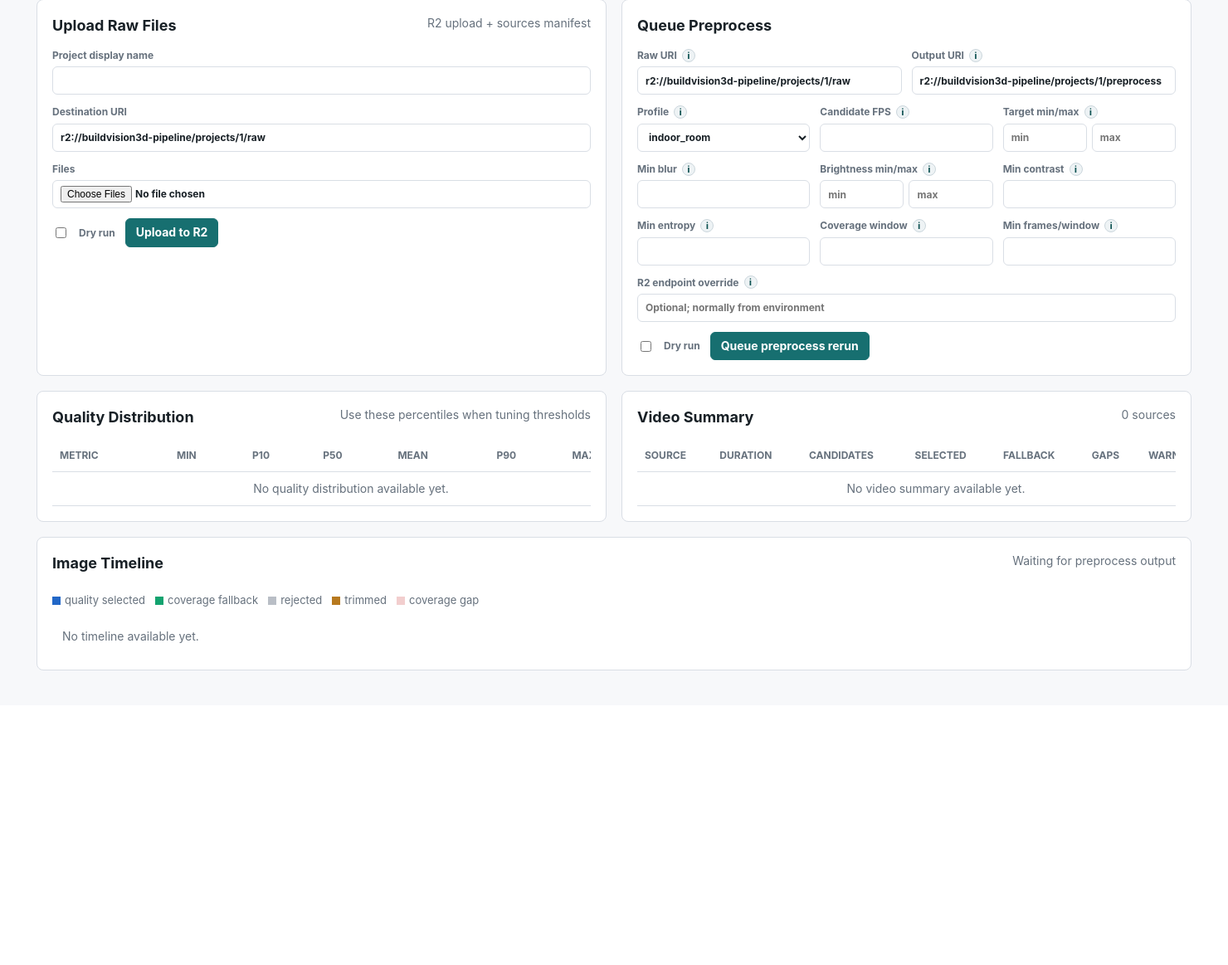
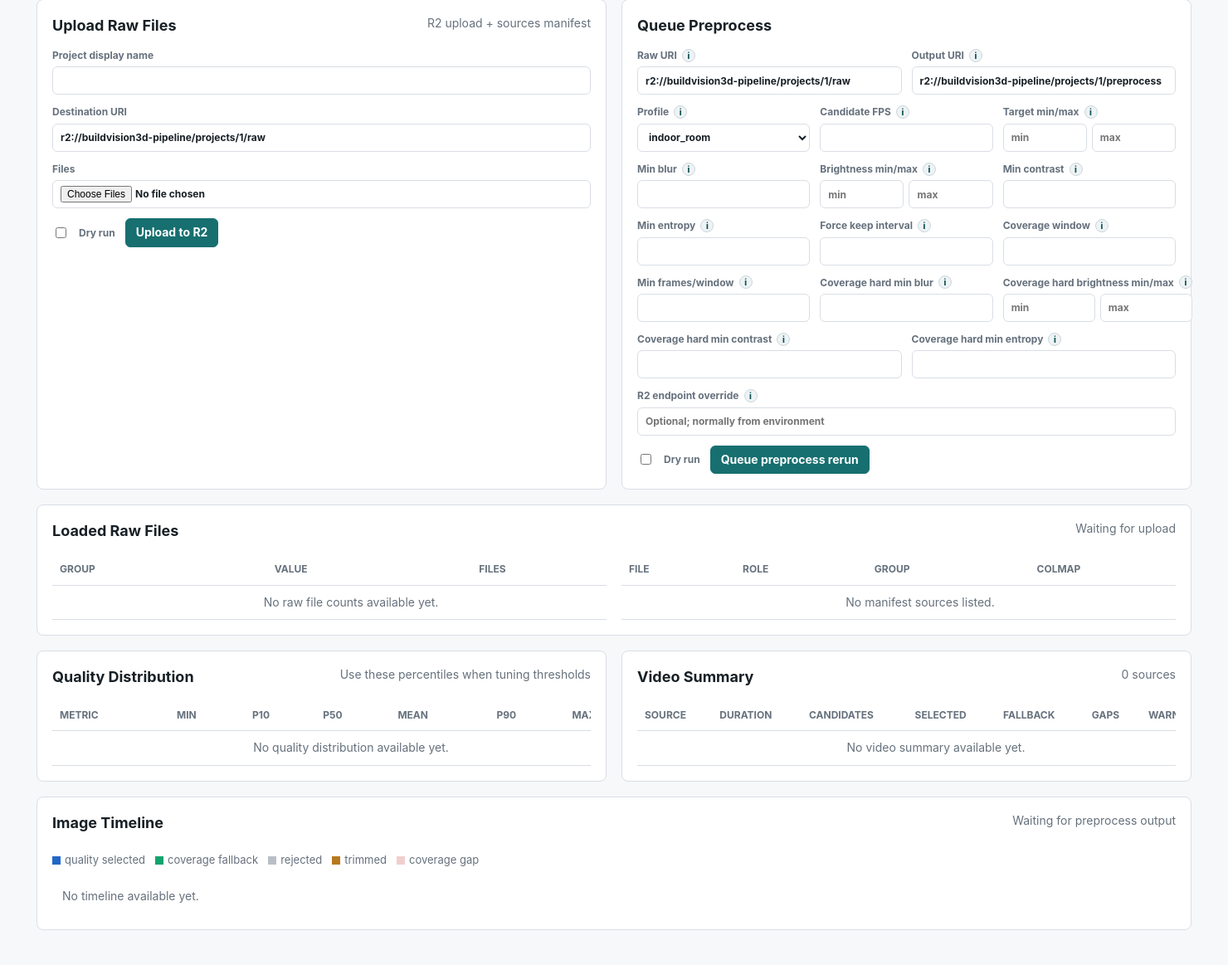
Before and after one commit to kurokaj/realestate-splat, a FastAPI app: page /ui/projects/1 in a window 1480 px wide; the page is wider, and only the part inside the window is pictured. Shown: the part 282-1445 px from the top of that part at 83% size. Before the commit the page ends 1090 px from the top of that part, so only its background shows below. Run offline with FastAPI, Linux system fonts and the light colour scheme; parts of the project's set-up code (start-up, migrations or seed data) failed here and were passed over; some libraries are stand-ins or nearby versions.

Commit message:
UI bugfixes

```diff
--- a/controller_ui/static/app.css
+++ b/controller_ui/static/app.css
@@ -397,6 +397,12 @@ summary {
   color: var(--accent-strong);
 }
 
+.status-history {
+  background: #f4f5f7;
+  border-color: #d9dee4;
+  color: var(--muted);
+}
+
 .status-failed,
 .status-cancelled,
 .status-preprocess_rejected,
--- a/controller_ui/static/app.js
+++ b/controller_ui/static/app.js
@@ -81,17 +81,98 @@ function setupRawUploadForm(form) {
 
 document.addEventListener("DOMContentLoaded", () => {
   document.querySelectorAll("#raw-upload-form").forEach(setupRawUploadForm);
+  document.querySelectorAll("#preprocess-queue-form").forEach(setupPreprocessProfileDefaults);
   setupTabs();
+  setupAutoRefresh();
 });
 
 function setupTabs() {
   const buttons = document.querySelectorAll("[data-tab-target]");
   const panels = document.querySelectorAll("[data-tab-panel]");
+  const projectRoot = document.querySelector("[data-project-id]");
+  const storageKey = projectRoot ? `buildvision3d:${projectRoot.dataset.projectId}:active-tab` : "";
+
+  function activate(target) {
+    buttons.forEach((item) => item.classList.toggle("is-active", item.dataset.tabTarget === target));
+    panels.forEach((panel) => panel.classList.toggle("is-active", panel.dataset.tabPanel === target));
+    if (storageKey) sessionStorage.setItem(storageKey, target);
+  }
+
+  const requested = window.location.hash.replace("#", "");
+  const stored = storageKey ? sessionStorage.getItem(storageKey) : "";
+  const initial = requested || stored;
+  if (initial && document.querySelector(`[data-tab-panel="${CSS.escape(initial)}"]`)) {
+    activate(initial);
+  }
+
   buttons.forEach((button) => {
     button.addEventListener("click", () => {
-      const target = button.dataset.tabTarget;
-      buttons.forEach((item) => item.classList.toggle("is-active", item === button));
-      panels.forEach((panel) => panel.classList.toggle("is-active", panel.dataset.tabPanel === target));
+      activate(button.dataset.tabTarget);
     });
   });
 }
+
+function setupPreprocessProfileDefaults(form) {
+  let defaultsByProfile = {};
+  try {
+    defaultsByProfile = JSON.parse(form.dataset.profileDefaults || "{}");
+  } catch {
+    defaultsByProfile = {};
+  }
+  const profileSelect = form.querySelector('select[name="profile"]');
+  if (!profileSelect) return;
+
+  profileSelect.addEventListener("change", () => {
+    const defaults = defaultsByProfile[profileSelect.value] || {};
+    Object.entries(defaults).forEach(([field, value]) => {
+      const input = form.querySelector(`[name="${CSS.escape(field)}"]`);
+      if (input) input.value = value;
+    });
+  });
+}
+
+function setupAutoRefresh() {
+  const projectRoot = document.querySelector("[data-project-id]");
+  if (!projectRoot) return;
+
+  const projectId = projectRoot.dataset.projectId;
+  let currentSignature = projectRoot.dataset.stageSignature || "";
+  const activeStatuses = new Set([
+    "preprocess_queued",
+    "preprocess_running",
+    "colmap_queued",
+    "colmap_pod_starting",
+    "colmap_running",
+    "training_queued",
+    "training_running",
+  ]);
+
+  async function poll() {
+    try {
+      const response = await fetch(`/stage-runs?project_id=${encodeURIComponent(projectId)}`, {
+        headers: { accept: "application/json" },
+      });
+      if (!response.ok) return;
+      const runs = await response.json();
+      const nextSignature = runs
+        .map((run) => {
+          const progress = run.progress_json || {};
+          return `${run.id || ""}:${run.status || ""}:${run.updated_at || ""}:${progress.percent || ""}:${progress.message || ""}`;
+        })
+        .join("|");
+      const hasActiveRun = runs.some((run) => activeStatuses.has(run.status));
+      if (nextSignature && nextSignature !== currentSignature) {
+        window.location.reload();
+        return;
+      }
+      if (!hasActiveRun) {
+        window.clearInterval(timer);
+      }
+      currentSignature = nextSignature || currentSignature;
+    } catch {
+      window.clearInterval(timer);
+    }
+  }
+
+  const timer = window.setInterval(poll, 5000);
+}
--- a/controller_ui/templates/base.html
+++ b/controller_ui/templates/base.html
@@ -4,8 +4,8 @@
     <meta charset="utf-8">
     <meta name="viewport" content="width=device-width, initial-scale=1">
     <title>{% block title %}Buildvision3D Controller{% endblock %}</title>
-    <link rel="stylesheet" href="/ui/static/app.css">
-    <script src="/ui/static/app.js" defer></script>
+    <link rel="stylesheet" href="/ui/static/app.css?v=20260806-ui2">
+    <script src="/ui/static/app.js?v=20260806-ui2" defer></script>
   </head>
   <body>
     <header class="topbar">
--- a/controller_ui/templates/project_detail.html
+++ b/controller_ui/templates/project_detail.html
@@ -5,7 +5,7 @@
   {% set colmap_runs = stage_runs|selectattr("stage", "equalto", "colmap")|list %}
   {% set training_runs = stage_runs|selectattr("stage", "equalto", "training")|list %}
 
-  <section class="section-header">
+  <section class="section-header" data-project-id="{{ project.id }}" data-stage-signature="{{ stage_signature }}">
     <div>
       <p class="eyebrow">Project</p>
       <h1>{{ project.name }}</h1>
@@ -82,73 +82,106 @@
             <span class="status status-{{ latest_preprocess_run.status }}">{{ latest_preprocess_run.status }}</span>
           {% endif %}
         </div>
-        <form method="post" action="/ui/projects/{{ project.id }}/preprocess" class="stack">
+        <form
+          method="post"
+          action="/ui/projects/{{ project.id }}/preprocess"
+          class="stack"
+          id="preprocess-queue-form"
+          data-profile-defaults='{{ preprocess_profile_defaults|tojson }}'
+        >
           <div class="grid two tight">
             <label>
               <span class="label-title">Raw URI <span class="info-dot" tabindex="0" data-tip="R2 location containing the uploaded raw sources manifest and original videos/images.">i</span></span>
-              <input name="raw_uri" value="{{ project.raw_uri or default_raw_uri }}">
+              <input name="raw_uri" value="{{ preprocess_form_values.raw_uri or project.raw_uri or default_raw_uri }}">
             </label>
             <label>
               <span class="label-title">Output URI <span class="info-dot" tabindex="0" data-tip="Base R2 prefix for this preprocess run. The worker writes current/ and history artifacts under this prefix.">i</span></span>
-              <input name="output_uri" value="{{ default_preprocess_uri }}">
+              <input name="output_uri" value="{{ preprocess_form_values.output_uri or default_preprocess_uri }}">
             </label>
           </div>
           <div class="grid three tight">
             <label>
-              <span class="label-title">Profile <span class="info-dot" tabindex="0" data-tip="Preset defaults for capture type. Indoor rooms, outdoor orbits, and object orbits use different frame selection thresholds.">i</span></span>
+              <span class="label-title">Profile <span class="info-dot" tabindex="0" data-tip="Preset defaults for capture type. Changing this fills the visible threshold fields with that profile's defaults.">i</span></span>
               <select name="profile">
-                {% set profile = preprocess_settings.profile or "indoor_room" %}
-                <option value="indoor_room" {% if profile == "indoor_room" %}selected{% endif %}>indoor_room</option>
-                <option value="outdoor_orbit" {% if profile == "outdoor_orbit" %}selected{% endif %}>outdoor_orbit</option>
-                <option value="object_orbit" {% if profile == "object_orbit" %}selected{% endif %}>object_orbit</option>
+                {% set profile = preprocess_form_values.profile or preprocess_settings.profile or "indoor_room" %}
+                {% for profile_name in preprocess_profile_defaults %}
+                  <option value="{{ profile_name }}" {% if profile == profile_name %}selected{% endif %}>{{ profile_name }}</option>
+                {% endfor %}
               </select>
             </label>
             <label>
               <span class="label-title">Candidate FPS <span class="info-dot" tabindex="0" data-tip="How many candidate frames per second to score from each video before quality filtering. Higher values inspect more frames and take longer.">i</span></span>
-              <input name="candidate_fps" type="number" step="0.1" value="{{ preprocess_settings.candidate_fps or '' }}">
+              <input name="candidate_fps" type="number" step="0.1" value="{{ preprocess_form_values.candidate_fps or '' }}">
             </label>
             <label>
               <span class="label-title">Target min/max <span class="info-dot" tabindex="0" data-tip="Desired selected frame count range. Min protects coverage; max keeps COLMAP/training input from becoming unnecessarily large.">i</span></span>
               <span class="split-inputs">
-                <input name="target_min" type="number" value="{{ preprocess_settings.target_min or '' }}" placeholder="min">
-                <input name="target_max" type="number" value="{{ preprocess_settings.target_max or '' }}" placeholder="max">
+                <input name="target_min" type="number" value="{{ preprocess_form_values.target_min or '' }}" placeholder="min">
+                <input name="target_max" type="number" value="{{ preprocess_form_values.target_max or '' }}" placeholder="max">
               </span>
             </label>
           </div>
           <div class="grid three tight">
             <label>
               <span class="label-title">Min blur <span class="info-dot" tabindex="0" data-tip="Minimum Laplacian variance blur score. Raise it to reject more soft frames; lower it if too many usable frames are rejected.">i</span></span>
-              <input name="min_blur" type="number" step="0.1" value="{{ preprocess_settings.min_blur or '' }}">
+              <input name="min_blur" type="number" step="0.1" value="{{ preprocess_form_values.min_blur or '' }}">
             </label>
             <label>
               <span class="label-title">Brightness min/max <span class="info-dot" tabindex="0" data-tip="Allowed mean grayscale brightness range. Tighten this to reject underexposed or blown-out frames.">i</span></span>
               <span class="split-inputs">
-                <input name="min_brightness" type="number" step="0.1" value="{{ preprocess_settings.min_brightness or '' }}" placeholder="min">
-                <input name="max_brightness" type="number" step="0.1" value="{{ preprocess_settings.max_brightness or '' }}" placeholder="max">
+                <input name="min_brightness" type="number" step="0.1" value="{{ preprocess_form_values.min_brightness or '' }}" placeholder="min">
+                <input name="max_brightness" type="number" step="0.1" value="{{ preprocess_form_values.max_brightness or '' }}" placeholder="max">
               </span>
             </label>
             <label>
               <span class="label-title">Min contrast <span class="info-dot" tabindex="0" data-tip="Minimum grayscale standard deviation. Raise it to remove flatter, low-detail frames.">i</span></span>
-              <input name="min_contrast" type="number" step="0.1" value="{{ preprocess_settings.min_contrast or '' }}">
+              <input name="min_contrast" type="number" step="0.1" value="{{ preprocess_form_values.min_contrast or '' }}">
             </label>
           </div>
           <div class="grid three tight">
             <label>
               <span class="label-title">Min entropy <span class="info-dot" tabindex="0" data-tip="Minimum image entropy. Useful for rejecting frames without enough visual information for matching.">i</span></span>
-              <input name="min_entropy" type="number" step="0.1" value="{{ preprocess_settings.min_entropy or '' }}">
+              <input name="min_entropy" type="number" step="0.1" value="{{ preprocess_form_values.min_entropy or '' }}">
+            </label>
+            <label>
+              <span class="label-title">Force keep interval <span class="info-dot" tabindex="0" data-tip="Maximum allowed time gap between selected frames before the selector force-keeps a candidate. Lower values push denser temporal coverage.">i</span></span>
+              <input name="force_keep_interval" type="number" step="0.1" value="{{ preprocess_form_values.force_keep_interval or '' }}">
             </label>
             <label>
               <span class="label-title">Coverage window <span class="info-dot" tabindex="0" data-tip="Timeline window size in seconds used to detect gaps in selected frames. Smaller windows enforce denser temporal coverage.">i</span></span>
-              <input name="coverage_window_seconds" type="number" step="0.1" value="{{ preprocess_settings.coverage_window_seconds or '' }}">
+              <input name="coverage_window_seconds" type="number" step="0.1" value="{{ preprocess_form_values.coverage_window_seconds or '' }}">
+            </label>
+          </div>
+          <div class="grid three tight">
+            <label>
+              <span class="label-title">Min frames/window <span class="info-dot" tabindex="0" data-tip="Minimum selected frames required in each coverage window before fallback selection is attempted.">i</span></span>
+              <input name="min_frames_per_window" type="number" value="{{ preprocess_form_values.min_frames_per_window or '' }}">
             </label>
             <label>
-              <span class="label-title">Min frames/window <span class="info-dot" tabindex="0" data-tip="Minimum selected frames required in each coverage window before fallback selection is attempted.">i</span></span>
-              <input name="min_frames_per_window" type="number" value="{{ preprocess_settings.min_frames_per_window or '' }}">
+              <span class="label-title">Coverage hard min blur <span class="info-dot" tabindex="0" data-tip="Fallback coverage frames must still meet at least this blur score, even when ordinary thresholds are relaxed.">i</span></span>
+              <input name="coverage_hard_min_blur" type="number" step="0.1" value="{{ preprocess_form_values.coverage_hard_min_blur or '' }}">
+            </label>
+            <label>
+              <span class="label-title">Coverage hard brightness min/max <span class="info-dot" tabindex="0" data-tip="Absolute brightness guardrails for fallback coverage frames. These protect against force-keeping frames that are too dark or blown out.">i</span></span>
+              <span class="split-inputs">
+                <input name="coverage_hard_min_brightness" type="number" step="0.1" value="{{ preprocess_form_values.coverage_hard_min_brightness or '' }}" placeholder="min">
+                <input name="coverage_hard_max_brightness" type="number" step="0.1" value="{{ preprocess_form_values.coverage_hard_max_brightness or '' }}" placeholder="max">
+              </span>
+            </label>
+          </div>
+          <div class="grid two tight">
+            <label>
+              <span class="label-title">Coverage hard min contrast <span class="info-dot" tabindex="0" data-tip="Absolute minimum contrast for fallback coverage frames.">i</span></span>
+              <input name="coverage_hard_min_contrast" type="number" step="0.1" value="{{ preprocess_form_values.coverage_hard_min_contrast or '' }}">
+            </label>
+            <label>
+              <span class="label-title">Coverage hard min entropy <span class="info-dot" tabindex="0" data-tip="Absolute minimum entropy for fallback coverage frames so they still carry enough detail for matching.">i</span></span>
+              <input name="coverage_hard_min_entropy" type="number" step="0.1" value="{{ preprocess_form_values.coverage_hard_min_entropy or '' }}">
             </label>
           </div>
           <label>
             <span class="label-title">R2 endpoint override <span class="info-dot" tabindex="0" data-tip="Optional S3-compatible endpoint override for this queued run. Leave empty to use the Compose environment value.">i</span></span>
-            <input name="endpoint_url" placeholder="Optional; normally from environment">
+            <input name="endpoint_url" value="{{ preprocess_form_values.endpoint_url or '' }}" placeholder="Optional; normally from environment">
           </label>
           <div class="button-row">
             <label class="checkbox-row">
@@ -160,6 +193,70 @@
         </form>
       </div>
     </div>
+
+    <section class="panel">
+      <div class="panel-heading">
+        <h2>Loaded Raw Files</h2>
+        {% if raw_source_summary.loaded %}
+          <span class="muted">{{ raw_source_summary.source_count }} files from sources_manifest.json</span>
+        {% elif raw_source_summary.error %}
+          <span class="status status-failed">manifest unavailable</span>
+        {% else %}
+          <span class="muted">Waiting for upload</span>
+        {% endif %}
+      </div>
+      <div class="grid two">
+        <div class="table-wrap">
+          <table class="compact">
+            <thead>
+              <tr>
+                <th>Group</th>
+                <th>Value</th>
+                <th>Files</th>
+              </tr>
+            </thead>
+            <tbody>
+              {% for row in raw_source_summary.rows %}
+                <tr>
+                  <td>{{ row.group }}</td>
+                  <td>{{ row.value }}</td>
+                  <td>{{ row.count }}</td>
+                </tr>
+              {% else %}
+                <tr><td colspan="3" class="empty">No raw file counts available yet.</td></tr>
+              {% endfor %}
+            </tbody>
+          </table>
+        </div>
+        <div class="table-wrap">
+          <table class="compact">
+            <thead>
+              <tr>
+                <th>File</th>
+                <th>Role</th>
+                <th>Group</th>
+                <th>COLMAP</th>
+              </tr>
+            </thead>
+            <tbody>
+              {% for source in raw_source_summary.sources %}
+                <tr>
+                  <td class="mono">{{ source.relative_path }}</td>
+                  <td>{{ source.role }}</td>
+                  <td>{{ source.camera_group or source.location or "" }}</td>
+                  <td>{{ source.colmap_policy }}</td>
+                </tr>
+              {% else %}
+                <tr><td colspan="4" class="empty">No manifest sources listed.</td></tr>
+              {% endfor %}
+            </tbody>
+          </table>
+        </div>
+      </div>
+      {% if raw_source_summary.error %}
+        <p class="empty">{{ raw_source_summary.error }}</p>
+      {% endif %}
+    </section>
 
     <div class="grid two">
       <div class="panel">
@@ -292,6 +389,8 @@
           <h2>Preprocess Runs</h2>
           <span class="muted">{{ preprocess_runs|length }} total</span>
         </div>
+        {% set stage_table_runs = preprocess_run_rows %}
+        {% set stage_table_variant = "preprocess" %}
         {% include "stage_run_table.html" with context %}
       </section>
     {% endif %}
--- a/controller_ui/templates/stage_run_table.html
+++ b/controller_ui/templates/stage_run_table.html
@@ -10,7 +10,14 @@
         <th>Status</th>
         <th>Provider</th>
         <th>Progress</th>
-        <th>Output</th>
+        {% if stage_table_variant == "preprocess" %}
+          <th>Selected</th>
+          <th>Fallback</th>
+          <th>Gaps</th>
+          <th>Warnings</th>
+        {% else %}
+          <th>Output</th>
+        {% endif %}
         <th>Actions</th>
       </tr>
     </thead>
@@ -22,15 +29,22 @@
             <span class="subline">attempt {{ run.attempt }} · {{ run.created_at }}</span>
           </td>
           <td>{{ run.stage }}</td>
-          <td><span class="status status-{{ run.status }}">{{ run.status }}</span></td>
+          <td><span class="status status-{{ run.status_css or run.status }}">{{ run.status_label or run.status }}</span></td>
           <td>{{ run.provider }}</td>
           <td>
             <progress max="100" value="{{ run.progress_json.percent or 0 }}"></progress>
             <span class="subline">{{ run.progress_json.message or "" }}</span>
           </td>
-          <td class="uri-cell">{{ run.output_uri or "" }}</td>
+          {% if stage_table_variant == "preprocess" %}
+            <td>{{ run.selected_total }}</td>
+            <td>{{ run.fallback_total }}</td>
+            <td>{{ run.gap_total }}</td>
+            <td>{{ run.warning_summary }}</td>
+          {% else %}
+            <td class="uri-cell">{{ run.output_uri or "" }}</td>
+          {% endif %}
           <td>
-            {% if run.status in ["awaiting_preprocess_approval", "awaiting_colmap_approval"] %}
+            {% if run.is_latest_stage_run and run.status in ["awaiting_preprocess_approval", "awaiting_colmap_approval"] %}
               <form method="post" action="/ui/stage-runs/{{ run.id }}/approve" class="inline-form">
                 <input name="notes" placeholder="notes">
                 <button type="submit">Approve</button>
@@ -40,13 +54,13 @@
                 <button type="submit" class="secondary">Reject</button>
               </form>
             {% endif %}
-            {% if run.status in ["failed", "cancelled", "preprocess_rejected", "colmap_rejected"] %}
+            {% if run.is_latest_stage_run and run.status in ["failed", "cancelled", "preprocess_rejected", "colmap_rejected"] %}
               <form method="post" action="/ui/stage-runs/{{ run.id }}/retry" class="inline-form">
                 <input name="notes" placeholder="notes">
                 <button type="submit" class="secondary">Retry</button>
               </form>
             {% endif %}
-            {% if run.status not in ["completed", "approved", "failed", "cancelled", "preprocess_rejected", "colmap_rejected"] %}
+            {% if run.is_latest_stage_run and run.status not in ["completed", "approved", "failed", "cancelled", "preprocess_rejected", "colmap_rejected"] %}
               <form method="post" action="/ui/stage-runs/{{ run.id }}/cancel" class="inline-form">
                 <input name="notes" placeholder="notes">
                 <button type="submit" class="danger">Cancel</button>
@@ -55,7 +69,7 @@
           </td>
         </tr>
         <tr class="details-row">
-          <td colspan="7">
+          <td colspan="{{ 10 if stage_table_variant == 'preprocess' else 7 }}">
             <details>
               <summary>Inputs, summary, and errors</summary>
               <div class="grid three">
```
Also changed, not shown: controller_ui/routes.py (+230 -9 lines), controller_worker/main.py (+10 -2 lines).
